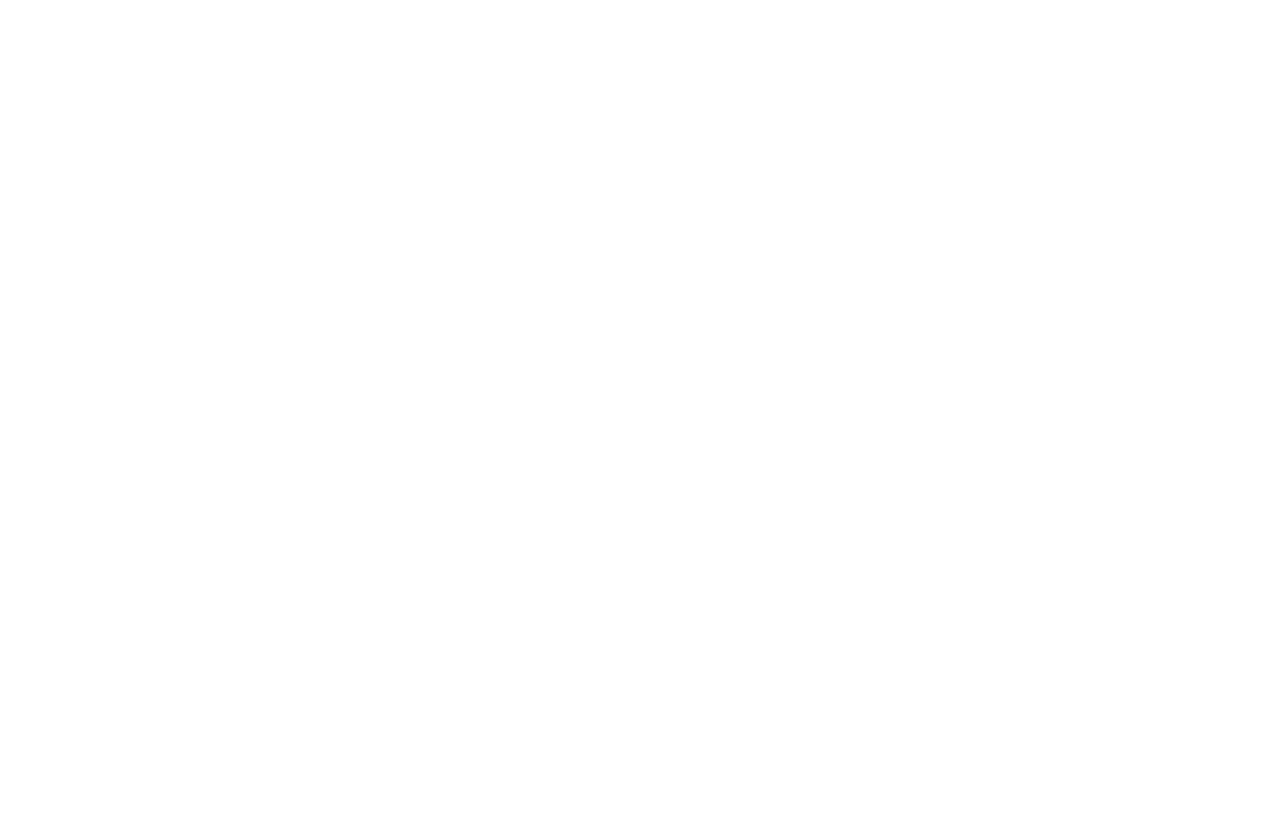
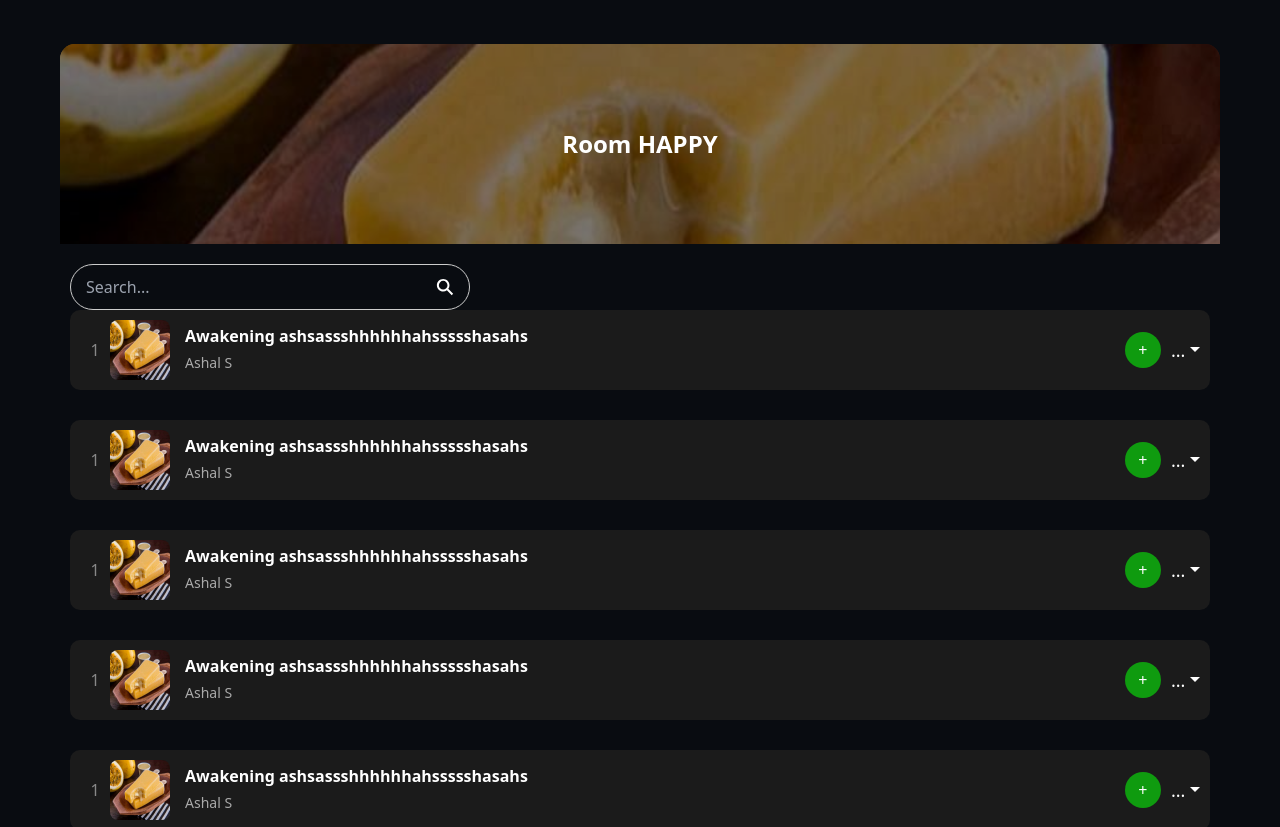
Before and after one commit to OmarPintado/djparty-client, a React (Vite) app: page / in a window 1280 px wide. Before the commit this address had no page. Shown: the top 827 px of the page. Before the commit the page ends 800 px from the top, so only its background shows below. Built offline with nearby package versions, Linux system fonts and the light colour scheme.

Commit message:
Add RoomHome

```diff
--- a/src/components/common/CardItem.tsx
+++ b/src/components/common/CardItem.tsx
@@ -1,4 +1,3 @@
-// src/components/common/CardItem.tsx
 import React from 'react';
 import { Card, Dropdown, Button } from 'react-bootstrap';
 
@@ -7,9 +6,9 @@ interface CardItemProps {
   title: string;
   subtitle: string;
   options: { label: string, action: () => void }[];
-  number?: number; //opcional
-  showAddButton?: boolean; //opcional
-  onAddClick?: () => void;  //opcional
+  number?: number; // Opcional
+  showAddButton?: boolean; // Opcional
+  onAddClick?: () => void; // Opcional
 }
 
 const CardItem: React.FC<CardItemProps> = ({
@@ -21,58 +20,39 @@ const CardItem: React.FC<CardItemProps> = ({
   showAddButton = false,
   onAddClick
 }) => (
-  <Card className="mb-3" style={{ maxWidth: '100%' }}>
-    <div className="d-flex align-items-center" style={{ maxWidth: '100%' }}>
-      {/* Condicional para mostrar el número */}
+  <Card style={{ maxWidth: '100%', background: '#1b1b1b', color: 'white', border: 'none', borderRadius: '10px', marginBottom: '15px', padding: '10px' }}>
+    <div style={{ display: 'flex', alignItems: 'center' }}>
       {number !== undefined && (
-        <div style={{ width: '30px', textAlign: 'center' }}>
+        <div style={{ width: '30px', textAlign: 'center', color: '#888' }}>
           <span>{number}</span>
         </div>
       )}
-
-      <div className="flex-shrink-0" style={{ width: '60px' }}>
-        <Card.Img src={image} className="img-fluid rounded-start" alt={title} />
+      <div style={{ width: '60px', flexShrink: 0 }}>
+        <Card.Img src={image} style={{ borderRadius: '8px', width: '100%' }} alt={title} />
       </div>
-
-      <div className="flex-grow-1 ms-3" style={{ maxWidth: '45%' }}>
-        <Card.Body className="d-flex flex-column">
-          <Card.Title style={{
-            whiteSpace: 'nowrap',
-            overflow: 'hidden',
-            textOverflow: 'ellipsis'
-          }}>
+      <div style={{ flexGrow: 1, marginLeft: '15px', maxWidth: '45%' }}>
+        <Card.Body style={{ padding: 0 }}>
+          <Card.Title style={{ fontSize: '16px', fontWeight: 'bold', color: '#fff', whiteSpace: 'nowrap', overflow: 'hidden', textOverflow: 'ellipsis', marginBottom: '5px' }}>
             {title}
           </Card.Title>
-          <Card.Text style={{
-            whiteSpace: 'nowrap',
-            overflow: 'hidden',
-            textOverflow: 'ellipsis'
-          }}>
+          <Card.Text style={{ fontSize: '14px', color: '#aaa', whiteSpace: 'nowrap', overflow: 'hidden', textOverflow: 'ellipsis' }}>
             {subtitle}
           </Card.Text>
         </Card.Body>
       </div>
-
-      <div className="d-flex ms-auto" style={{ alignItems: 'center' }}>
-        {/* Condicional para mostrar el botón "+" */}
+      <div style={{ display: 'flex', alignItems: 'center', marginLeft: 'auto' }}>
         {showAddButton && onAddClick && (
           <Button
-            variant="outline-success"
-            size="sm"
-            className="me-2"
             onClick={onAddClick}
-            style={{ minWidth: '36px' }}
+            style={{ backgroundColor: '#0f9b0f', border: 'none', borderRadius: '50%', width: '36px', height: '36px', display: 'flex', alignItems: 'center', justifyContent: 'center', marginRight: '10px' }}
           >
             +
           </Button>
         )}
-
-        {/* Dropdown de opciones */}
         <Dropdown>
-          <Dropdown.Toggle variant="outline-secondary" size="sm">
+          <Dropdown.Toggle style={{ background: 'transparent', border: 'none', color: '#fff', padding: 0, fontSize: '18px' }}>
             ...
           </Dropdown.Toggle>
-
           <Dropdown.Menu>
             {options.map((option, index) => (
               <Dropdown.Item key={index} onClick={option.action}>
--- /dev/null
+++ b/src/components/common/inputs/InputSearch.tsx
@@ -0,0 +1,48 @@
+import { useState } from "react";
+import { IoSearchSharp } from "react-icons/io5";
+
+type SearchInputProps = {
+    placeholder?: string;
+    onSearch: (value: string) => void;
+};
+
+const SearchInput = ({ placeholder = "Search...", onSearch }: SearchInputProps) => {
+    const [query, setQuery] = useState("");
+
+    const handleInputChange = (e: React.ChangeEvent<HTMLInputElement>) => {
+        const value = e.target.value;
+        setQuery(value);
+        onSearch(value); // Ejecuta la función de búsqueda en tiempo real
+    };
+
+    return (
+        <div style={{ position: 'relative', display: 'flex', alignItems: 'center', width: '100%', maxWidth: '400px' }}>
+            <input
+                type="text"
+                placeholder={placeholder}
+                value={query}
+                onChange={handleInputChange}
+                style={{
+                    width: '100%',
+                    padding: '10px 40px 10px 15px', // Espacio para el ícono a la derecha
+                    borderRadius: '25px',
+                    border: '1px solid #ccc',
+                    outline: 'none',
+                    backgroundColor: 'transparent',
+                    color: 'white',
+                    fontSize: '16px'
+                }}
+            />
+            <IoSearchSharp
+                style={{
+                    position: 'absolute',
+                    right: '15px', // Mueve el ícono al lado derecho
+                    color: 'white',
+                    fontSize: '20px',
+                }}
+            />
+        </div>
+    );
+};
+
+export default SearchInput;
--- a/src/components/room/RoomList.tsx
+++ b/src/components/room/RoomList.tsx
@@ -1,5 +1,5 @@
 import React from 'react';
-import CardItem from '../common/CardItem';  // Importando el componente
+import CardItem from '../common/CardItem';
 
 const rooms = [
   {
@@ -11,38 +11,83 @@ const rooms = [
       { label: 'Compartir', action: () => alert('Compartir Awakening') },
       { label: 'Editar', action: () => alert('Editar Awakening') }
     ],
-    number: 1,  // Número de orden
-    showAddButton: true,  // Mostrar el botón "+"
-    onAddClick: () => alert('Agregar Awakening a la lista')  // Acción del botón "+"
+    number: 1,
+    showAddButton: true,
+    onAddClick: () => alert('Agregar Awakening a la lista')
   },
   {
     image: '/maracumango.jpg',
-    title: 'Hiraeth',
-    subtitle: 'Lastveek',
+    title: 'Awakening ashsassshhhhhhahssssshasahs',
+    subtitle: 'Ashal S',
     options: [
-      { label: 'Eliminar', action: () => alert('Eliminar Hiraeth') },
-      { label: 'Compartir', action: () => alert('Compartir Hiraeth') }
+      { label: 'Eliminar', action: () => alert('Eliminar Awakening') },
+      { label: 'Compartir', action: () => alert('Compartir Awakening') },
+      { label: 'Editar', action: () => alert('Editar Awakening') }
     ],
-    number: 2  // Solo número, sin botón "+"
+    number: 1,
+    showAddButton: true,
+    onAddClick: () => alert('Agregar Awakening a la lista')
   },
   {
     image: '/maracumango.jpg',
-    title: 'Dreamers',
-    subtitle: 'Fernando Ferreyra sajsjakjskajskajskajksajksjaksjksajakjsak',
+    title: 'Awakening ashsassshhhhhhahssssshasahs',
+    subtitle: 'Ashal S',
     options: [
-      { label: 'Eliminar', action: () => alert('Eliminar Dreamers') },
-      { label: 'Agregar a favoritos', action: () => alert('Agregar Dreamers a favoritos') }
-    ]
-    // Sin número ni botón "+"
-  }
+      { label: 'Eliminar', action: () => alert('Eliminar Awakening') },
+      { label: 'Compartir', action: () => alert('Compartir Awakening') },
+      { label: 'Editar', action: () => alert('Editar Awakening') }
+    ],
+    number: 1,
+    showAddButton: true,
+    onAddClick: () => alert('Agregar Awakening a la lista')
+  },
+  {
+    image: '/maracumango.jpg',
+    title: 'Awakening ashsassshhhhhhahssssshasahs',
+    subtitle: 'Ashal S',
+    options: [
+      { label: 'Eliminar', action: () => alert('Eliminar Awakening') },
+      { label: 'Compartir', action: () => alert('Compartir Awakening') },
+      { label: 'Editar', action: () => alert('Editar Awakening') }
+    ],
+    number: 1,
+    showAddButton: true,
+    onAddClick: () => alert('Agregar Awakening a la lista')
+  },
+  {
+    image: '/maracumango.jpg',
+    title: 'Awakening ashsassshhhhhhahssssshasahs',
+    subtitle: 'Ashal S',
+    options: [
+      { label: 'Eliminar', action: () => alert('Eliminar Awakening') },
+      { label: 'Compartir', action: () => alert('Compartir Awakening') },
+      { label: 'Editar', action: () => alert('Editar Awakening') }
+    ],
+    number: 1,
+    showAddButton: true,
+    onAddClick: () => alert('Agregar Awakening a la lista')
+  },
+  {
+    image: '/maracumango.jpg',
+    title: 'Awakening ashsassshhhhhhahssssshasahs',
+    subtitle: 'Ashal S',
+    options: [
+      { label: 'Eliminar', action: () => alert('Eliminar Awakening') },
+      { label: 'Compartir', action: () => alert('Compartir Awakening') },
+      { label: 'Editar', action: () => alert('Editar Awakening') }
+    ],
+    number: 1,
+    showAddButton: true,
+    onAddClick: () => alert('Agregar Awakening a la lista')
+  },
+  // Agrega más objetos para otros elementos
 ];
 
 const RoomList: React.FC = () => (
-  <div className="container">
-    <div className="d-flex flex-column">
+  <div style={{ display: 'flex', flexDirection: 'column', gap: '15px' }}>
     {rooms.map((room, index) => (
-        <div className="mb-3" key={index}>
       <CardItem
+        key={index}
         image={room.image}
         title={room.title}
         subtitle={room.subtitle}
@@ -51,9 +96,7 @@ const RoomList: React.FC = () => (
         showAddButton={room.showAddButton}
         onAddClick={room.onAddClick}
       />
-        </div>
     ))}
-    </div>
   </div>
 );
 
--- a/src/pages/RoomHome.tsx
+++ b/src/pages/RoomHome.tsx
@@ -1,23 +1,64 @@
-import React from 'react';
-import RoomList from '../components/room/RoomList';
-import { Navbar, Container, Nav } from 'react-bootstrap';
+import React, { useState } from 'react';
+import RoomList from "../components/room/RoomList";
+import { Container } from "react-bootstrap";
+import SearchInput from "../components/common/inputs/InputSearch";
 
-export const RoomHome: React.FC = () => (
-  <>
-    <Navbar bg="dark" variant="dark">
-      <Container>
-        <Navbar.Brand href="#home">DJ Party</Navbar.Brand>
-        <Nav className="me-auto">
-          <Nav.Link href="#home">Home</Nav.Link>
-          <Nav.Link href="#rooms">Rooms</Nav.Link>
-        </Nav>
-      </Container>
-    </Navbar>
+export const RoomHome: React.FC = () => {
+    const [backgroundImage, setBackgroundImage] = useState<string | null>('/maracumango.jpg');
 
-    <Container>
-      <RoomList />
-    </Container>
-  </>
-);
+    const handleImageUpload = (event: React.ChangeEvent<HTMLInputElement>) => {
+        const file = event.target.files?.[0];
+        if (file) {
+            const imageUrl = URL.createObjectURL(file);
+            setBackgroundImage(imageUrl);
+        }
+    };
+
+    const handleSearchClick = (query: string) => {
+        console.log("Buscando:", query);
+    };
+
+    return (
+      <div style={{ width: '100%', maxWidth: '1200px', margin: '0 auto', padding: '20px' }}>
+ {/* Cabecera con imagen de fondo */}
+            <div style={{
+                position: 'relative',
+                height: '200px',
+                width: '100%',
+                backgroundImage: `url(${backgroundImage})`,
+                backgroundSize: 'cover',
+                backgroundPosition: 'center',
+                borderTopLeftRadius: '15px',
+                borderTopRightRadius: '15px',
+                overflow: 'hidden'
+            }}>
+                <div style={{
+                    position: 'absolute',
+                    top: 0,
+                    left: 0,
+                    width: '100%',
+                    height: '100%',
+                    backgroundColor: 'rgba(0, 0, 0, 0.5)',
+                    display: 'flex',
+                    flexDirection: 'column',
+                    justifyContent: 'center',
+                    alignItems: 'center'
+                }}>
+                    <h1 style={{ fontSize: '24px', fontWeight: 'bold', color: '#fff', margin: 0 }}>Room HAPPY</h1>
+                    <input
+                        type="file"
+                        accept="image/*"
+                        onChange={handleImageUpload}
+                        style={{ opacity: 0, position: 'absolute', width: '100%', height: '100%', cursor: 'pointer' }}
+                    />
+                </div>
+            </div>
+            <Container style={{ marginTop: '20px', padding: 0 }}>
+                <SearchInput onSearch={handleSearchClick} />
+                <RoomList />
+            </Container>
+        </div>
+    );
+};
 
 //export default RoomHome;
--- a/src/router/AuthRouter.tsx
+++ b/src/router/AuthRouter.tsx
@@ -2,12 +2,14 @@ import { Route, Routes } from "react-router-dom";
 import { LoginPage } from "../pages/LoginPage.tsx";
 import AuthLayout from "../components/layout/AuthLayout.tsx";
 import SignUpPage from "../pages/SignUpPage.tsx";
+import {RoomHome} from "../pages/RoomHome.tsx";
 
 export const AuthRouter = () => {
   return (
     <>
       <Routes>
         <Route element={<AuthLayout />}>
+          <Route path="/" element={<RoomHome />} />
           <Route path="login" element={<LoginPage />} />
           <Route path="signup" element={<SignUpPage />} />
         </Route>
```
Lines whose indentation alone changed are shown as unchanged.
